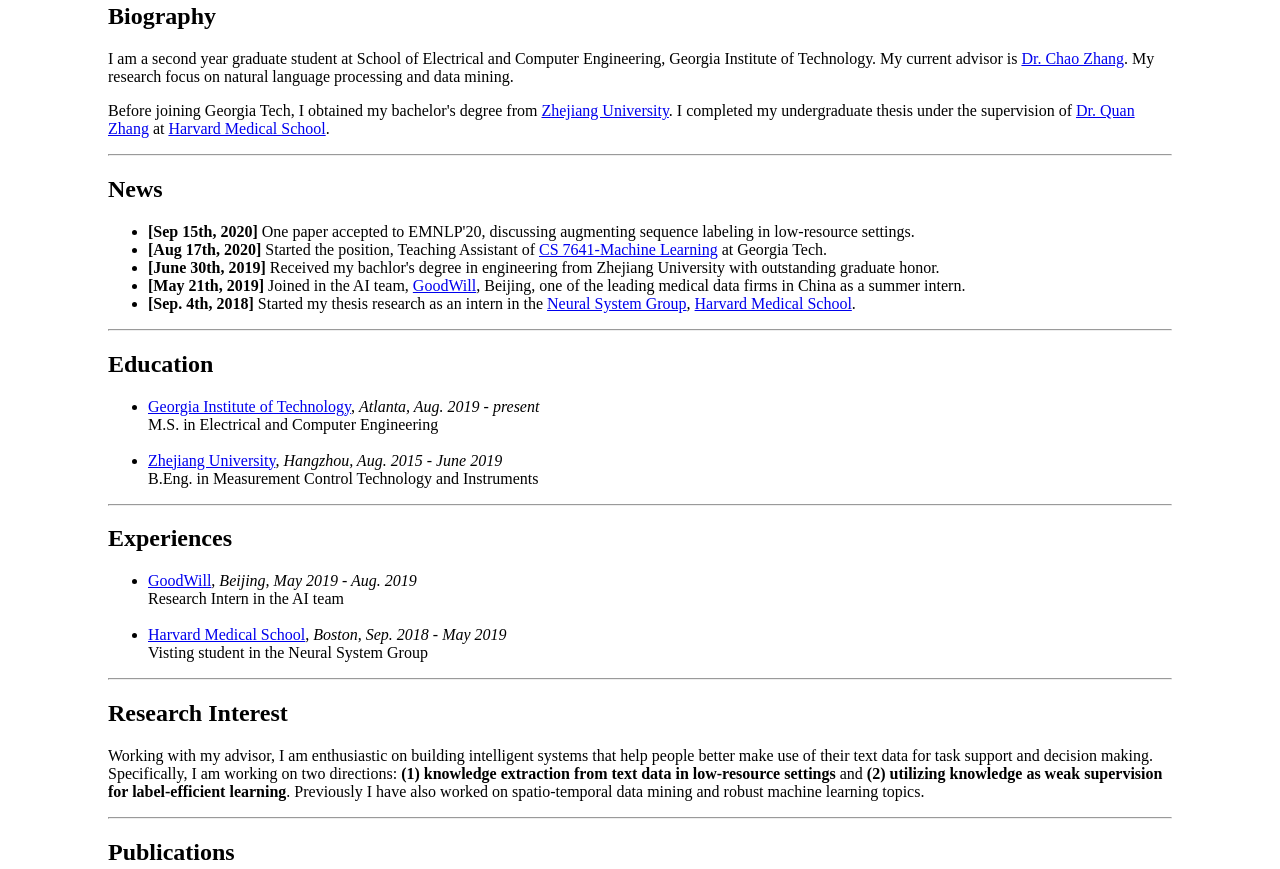
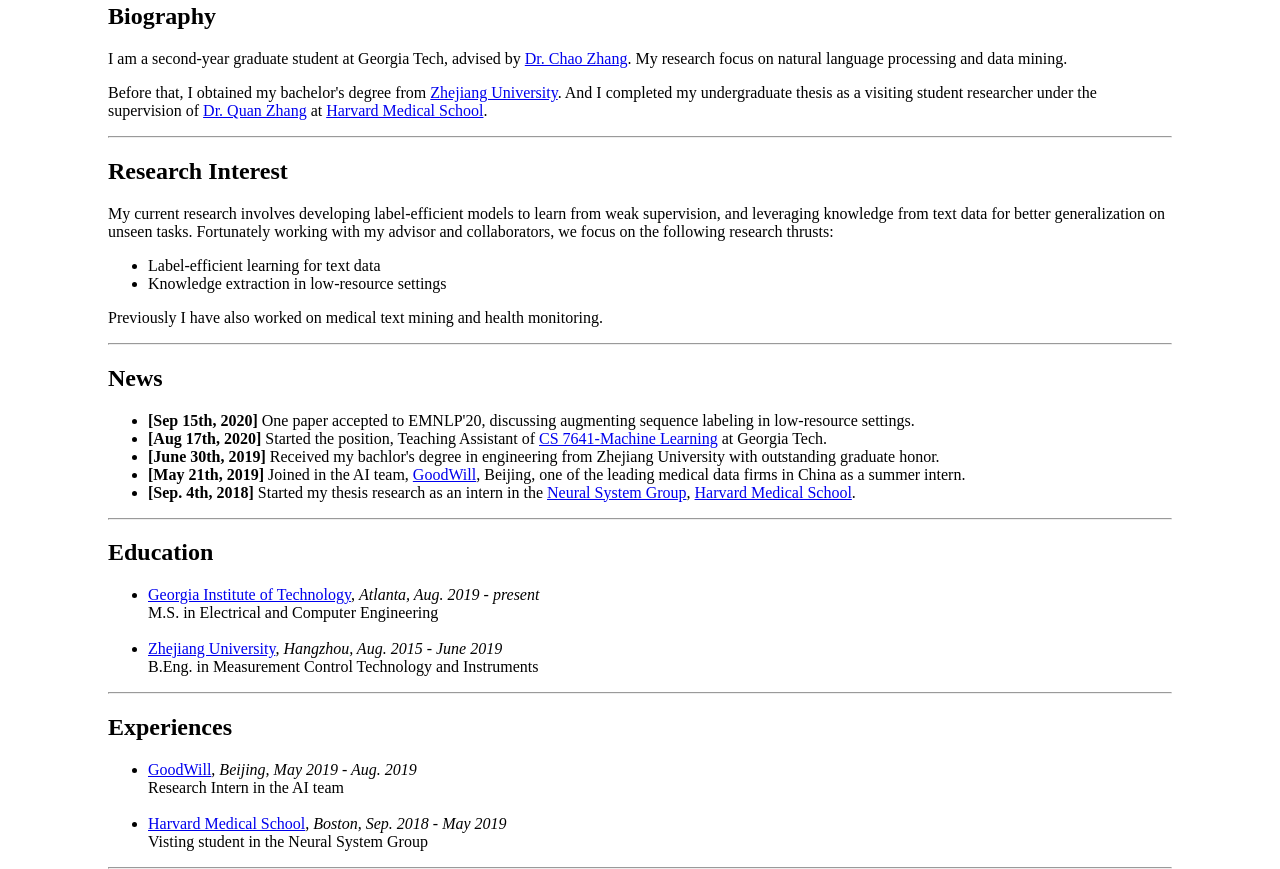
Before and after one commit to rz-zhang/rz-zhang.github.io, a plain HTML site: page index.html in a window 1280 px wide. Shown: the part 394-1263 px from the top of the page. Drawn offline with Linux system fonts and the light colour scheme.

Commit message:
Update index.html

```diff
--- a/index.html
+++ b/index.html
@@ -56,8 +56,21 @@
 </p>
 <hr>
 <h2><a name ="bio">Biography</a></h2>
-I am a second year graduate student at School of Electrical and Computer Engineering, Georgia Institute of Technology. My current advisor is <a href="http://chaozhang.org/">Dr. Chao Zhang</a>. My research focus on natural language processing and data mining. <p>
-Before joining Georgia Tech, I obtained my bachelor's degree from <a href="http://www.zju.edu.cn/english/">Zhejiang University</a>. I completed my undergraduate thesis under the supervision of <a href="https://bme.mgh.harvard.edu/?page_id=14">Dr. Quan Zhang</a> at <a href="https://hms.harvard.edu/">Harvard Medical School</a>.
+I am a second-year graduate student at Georgia Tech, advised by <a href="http://chaozhang.org/">Dr. Chao Zhang</a>. My research focus on natural language processing and data mining. <p>
+Before that, I obtained my bachelor's degree from <a href="http://www.zju.edu.cn/english/">Zhejiang University</a>. And I completed my undergraduate thesis as a visiting student researcher under the supervision of <a href="https://bme.mgh.harvard.edu/?page_id=14">Dr. Quan Zhang</a> at <a href="https://hms.harvard.edu/">Harvard Medical School</a>.
+
+
+<hr>
+<h2><a name ="research">Research Interest</a></h2>
+My current research involves developing label-efficient models to learn from weak supervision, and leveraging knowledge from text data for better generalization on unseen tasks.
+Fortunately working with my advisor and collaborators, we focus on the following research thrusts:
+<ul>
+<li> Label-efficient learning for text data
+</li>
+<li> Knowledge extraction in low-resource settings
+</ul>
+Previously I have also worked on medical text mining and health monitoring.
+<p>
 
 <hr>
 <h2><a name ="news">News</a></h2>
@@ -113,14 +126,6 @@ Before joining Georgia Tech, I obtained my bachelor's degree from <a href="http:
 </li>
 </ul>
 
-<hr>
-<h2><a name ="research">Research Interest</a></h2>
-Working with my advisor, I am enthusiastic on building intelligent systems that help people better make use of their text data for task support and decision making.
-Specifically, I am working on two directions:
-<strong> (1) knowledge extraction from text data in low-resource settings </strong>
-and <strong> (2) utilizing knowledge as weak supervision for label-efficient learning</strong>.
-Previously I have also worked on spatio-temporal data mining and robust machine learning topics.
-<p>
 
 <hr>
 <h2><a name ="publications">Publications</a> </h2>
```
